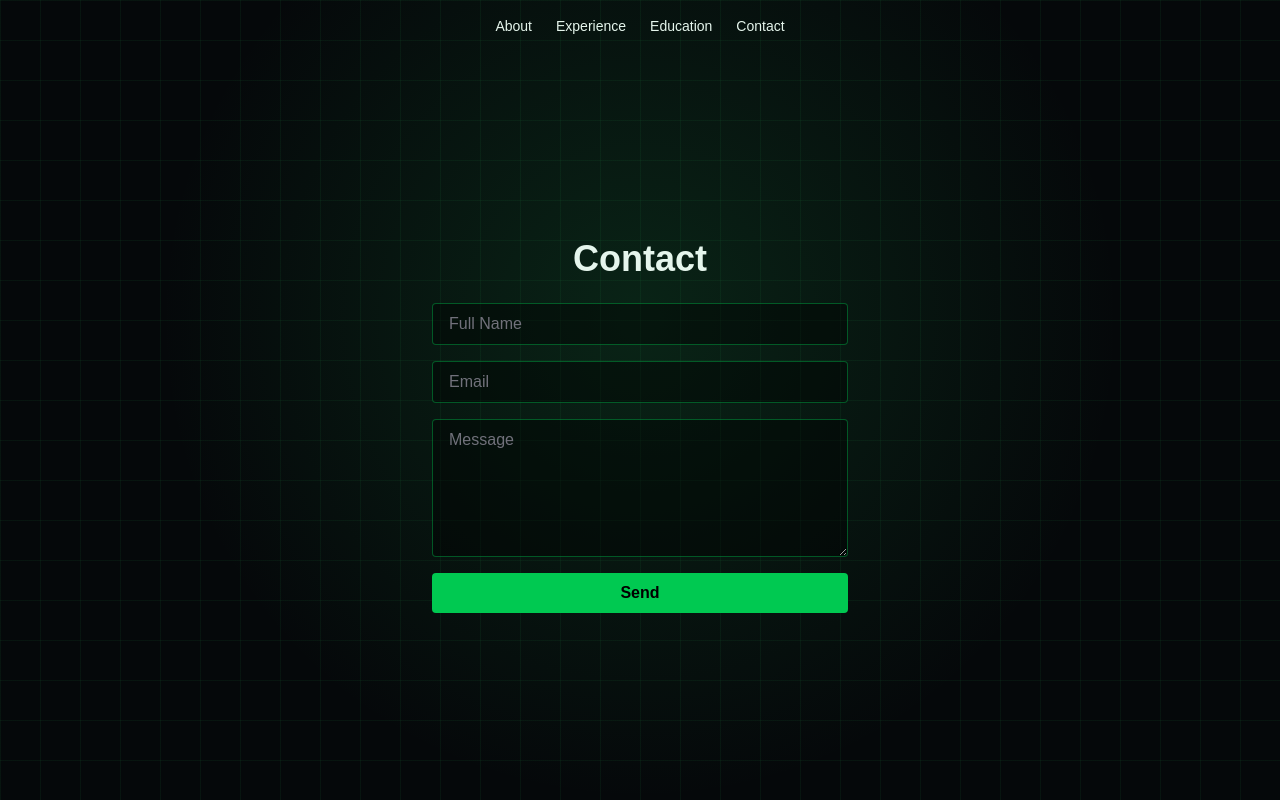
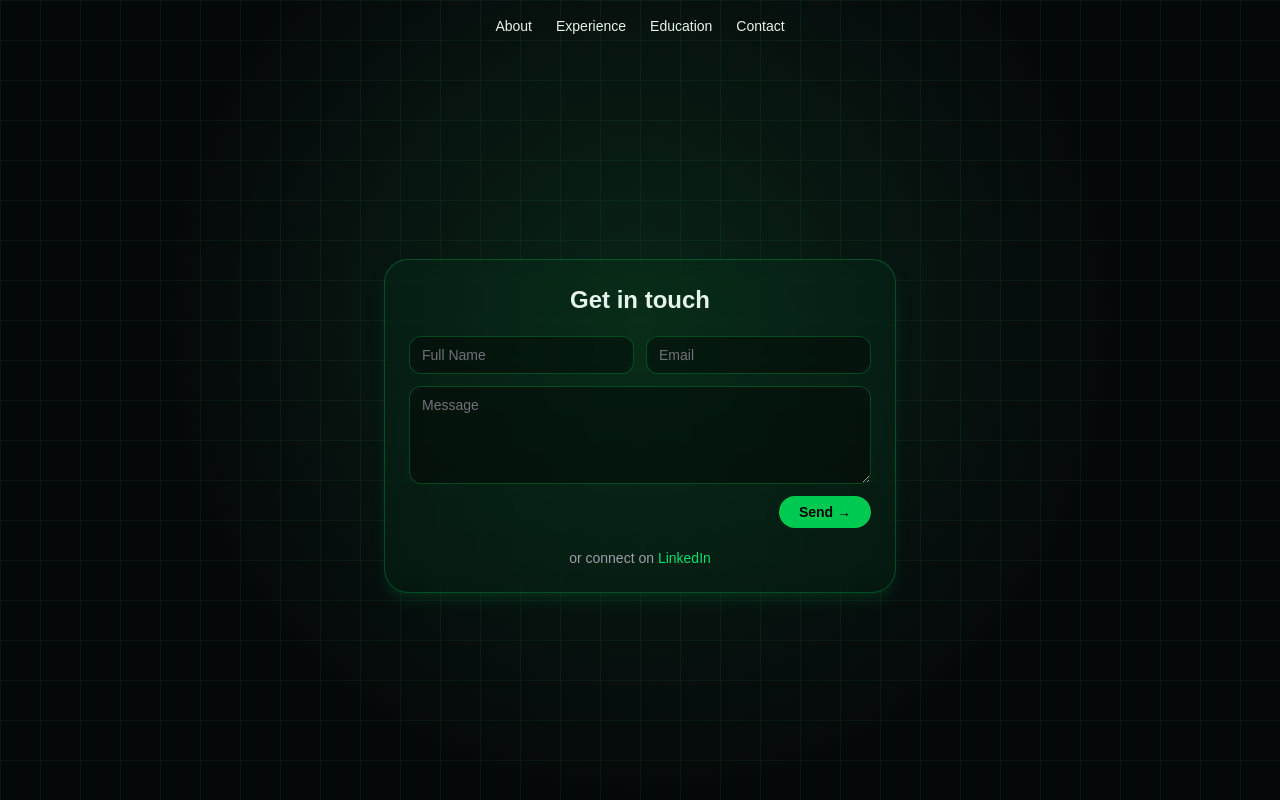
Before and after one commit to aalsheikh1/Portfolio, a Next.js app in the folder portfolio/: page /contact in a window 1280 px wide. Built offline with nearby package versions, Linux system fonts and the light colour scheme.

Commit message:
Enhanced Contact Tab

```diff
--- a/portfolio/app/contact/page.tsx
+++ b/portfolio/app/contact/page.tsx
@@ -1,41 +1,59 @@
 "use client";
+
+const field =
+  "w-full rounded-xl border border-green-500/30 bg-black/40 px-3 py-2 text-sm placeholder-zinc-500 focus:border-green-400 focus:outline-none";
 
 export default function Contact() {
   return (
-    <main className="flex flex-1 flex-col items-center justify-center gap-6">
-      <h1 className="text-4xl font-semibold">Contact</h1>
+    <main className="flex flex-1 items-center justify-center px-4 py-12">
       <form
-        className="flex w-full max-w-md flex-col gap-4 px-4"
+        className="flex w-full max-w-lg flex-col gap-3 rounded-3xl border border-green-500/30 bg-green-500/5 p-6 shadow-lg shadow-green-500/10 backdrop-blur-sm"
         onSubmit={(e) => e.preventDefault()}
       >
+        <h1 className="mb-2 text-center text-2xl font-semibold">
+          Get in touch
+        </h1>
+        <div className="flex flex-col gap-3 sm:flex-row">
           <input
             type="text"
             name="name"
             placeholder="Full Name"
             required
-          className="rounded border border-green-500/40 bg-black/40 px-4 py-2 placeholder-zinc-500 focus:border-green-400 focus:outline-none"
+            className={field}
           />
           <input
             type="email"
             name="email"
             placeholder="Email"
             required
-          className="rounded border border-green-500/40 bg-black/40 px-4 py-2 placeholder-zinc-500 focus:border-green-400 focus:outline-none"
+            className={field}
           />
+        </div>
         <textarea
           name="message"
           placeholder="Message"
-          rows={5}
+          rows={4}
           maxLength={2000}
           required
-          className="rounded border border-green-500/40 bg-black/40 px-4 py-2 placeholder-zinc-500 focus:border-green-400 focus:outline-none"
+          className={field}
         />
         <button
           type="submit"
-          className="rounded bg-green-500 px-4 py-2 font-semibold text-black hover:bg-green-400"
+          className="self-end rounded-full bg-green-500 px-5 py-1.5 text-sm font-semibold text-black hover:bg-green-400"
         >
-          Send
+          Send →
         </button>
+        <p className="mt-2 text-center text-sm text-zinc-400">
+          or connect on{" "}
+          <a
+            href="https://www.linkedin.com/in/adnan-alsheikh-945666387"
+            target="_blank"
+            rel="noopener noreferrer"
+            className="text-green-400 hover:underline"
+          >
+            LinkedIn
+          </a>
+        </p>
       </form>
     </main>
   );
```
Lines whose indentation alone changed are shown as unchanged.
